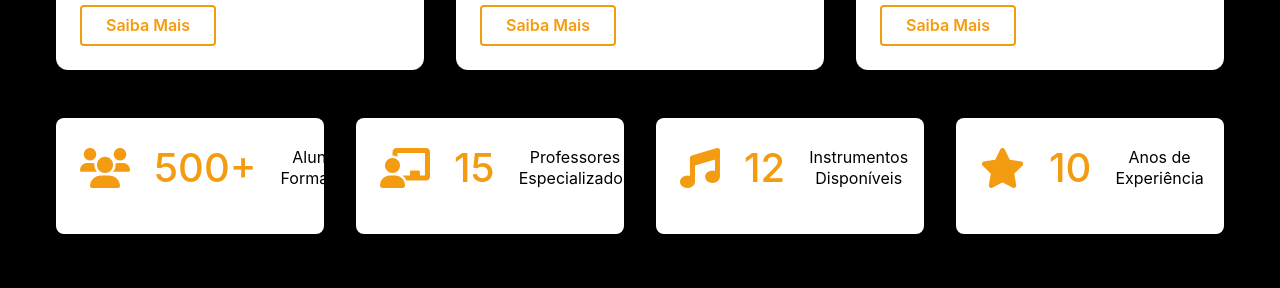
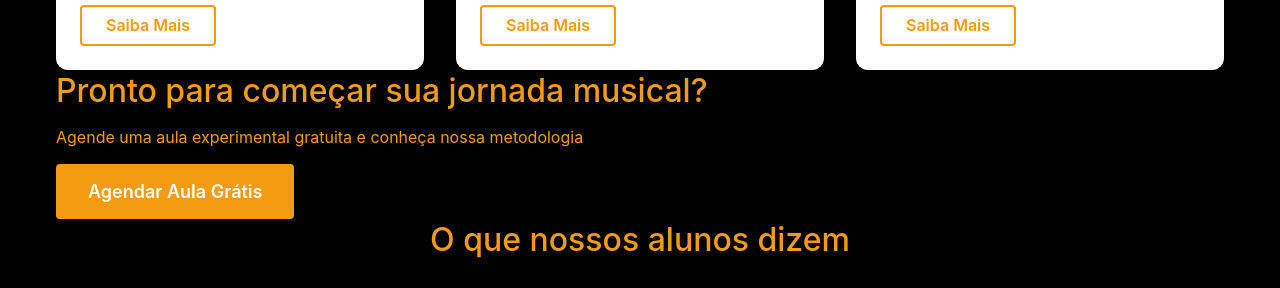
Before and after one commit to d3lt7/trabalho-final-web, a plain HTML site: page index.html in a window 1280 px wide. Shown: the part 1273-1561 px from the top of the page. Drawn offline with Linux system fonts and the light colour scheme.

Commit message:
atualiza

```diff
--- a/index.html
+++ b/index.html
@@ -125,35 +125,6 @@
             </div>
         </div>
     </section>
-
-    <!-- Seção de Estatísticas -->
-    <section class="estatisticas">
-        <div class="container">
-            <div class="stats-grid">
-                <div class="stat-card">
-                    <i class="fas fa-users"></i>
-                    <h1>500+</h1>
-                    <p>Alunos Formados</p>
-                </div>
-                <div class="stat-card">
-                    <i class="fas fa-chalkboard-teacher"></i>
-                    <h1>15</h1>
-                    <p>Professores Especializados</p>
-                </div>
-                <div class="stat-card">
-                    <i class="fas fa-music"></i>
-                    <h1>12</h1>
-                    <p>Instrumentos Disponíveis</p>
-                </div>
-                <div class="stat-card">
-                    <i class="fas fa-star"></i>
-                    <h1>10</h1>
-                    <p>Anos de Experiência</p>
-                </div>
-            </div>
-        </div>
-    </section>
-
     <!-- Call to Action -->
     <section class="cta">
         <div class="container">
```
